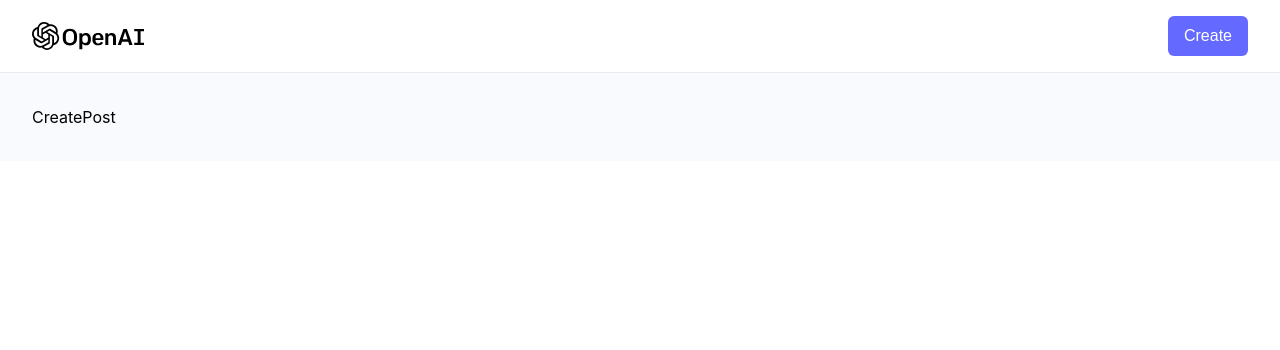
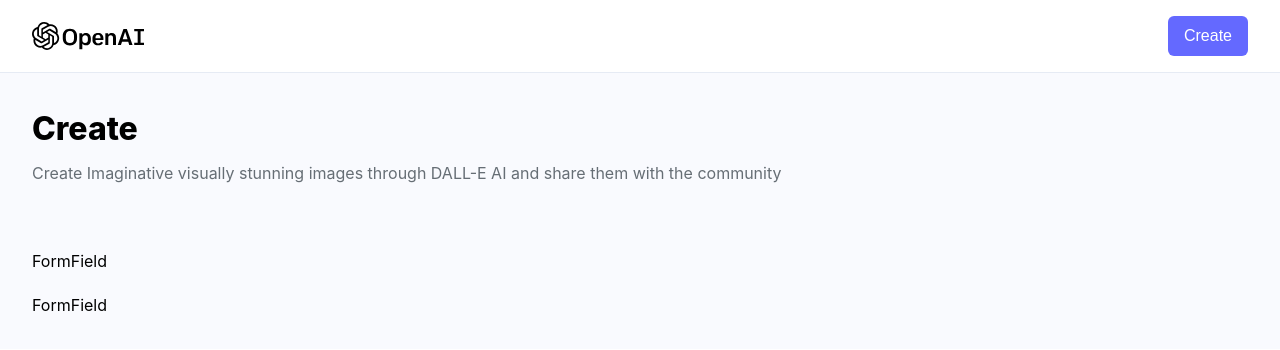
Before and after one commit to HasanAldhahi/SDE_Final_Project, a React (Vite) app in the folder client/: page /Create-Post in a window 1280 px wide. Shown: the top 350 px of the page. Built offline with nearby package versions, Linux system fonts and the light colour scheme.

Commit message:
added the new utility as well as the create post page

```diff
--- a/client/src/pages/CreatePost.jsx
+++ b/client/src/pages/CreatePost.jsx
@@ -1,7 +1,54 @@
-import React from "react";
+import React, { useState } from "react";
+import { useNavigate } from "react-router-dom";
+import { preview } from "../assets";
+import { getRandomPrompt } from "../utils";
+
+import { FormField, Loader } from "../components";
 
 function CreatePost() {
-  return <div>CreatePost</div>;
+  const navigate = useNavigate();
+  const [form, setForm] = useState({
+    name: "",
+    prompt: "",
+    photo: "",
+  });
+  const [generatingImg, setGeneratingImg] = useState(false);
+
+  const handleChange = (e) => {};
+  const handleSubmit = () => {};
+  const handleSupriseMe = () => {};
+
+  return (
+    <section className="max-w-7xl mx-auto">
+      <div>
+        <h1 className="font-extrabold text-[#222328 text-[32px]">Create</h1>
+        <p className="mt-2 text-[#666e75] text-[16px] max-w[500px]">
+          Create Imaginative visually stunning images through DALL-E AI and
+          share them with the community
+        </p>
+      </div>
+      <form className=" mt-16 max-w-3xl " onSubmit={{ handleSubmit }}>
+        <div className="flex flex-col gap-5">
+          <FormField
+            LabelName="Your name"
+            type="text"
+            name="name"
+            placeholder="John Doe"
+            value={form.name}
+            handleChange={handleChange}
+          />
+          <FormField
+            LabelName="Prompt"
+            type="text"
+            name="Prompt"
+            placeholder=" a bowl of soup that looks like a monster, knitted out of wool"
+            value={form.name}
+            handleSupriseMe={handleSupriseMe}
+          />
+        </div>
+      </form>
+    </section>
+  );
 }
 
 export default CreatePost;
--- /dev/null
+++ b/client/src/utils/index.js
@@ -0,0 +1,8 @@
+import {surpriseMePrompts} from "../constants";
+export function getRandomPrompt(prompt){
+
+    const randomIndex = Math.floor(Math.random() * supriseMePrompts.length);
+    const randomPrompt = supriseMePrompts[randomIndex]
+    if(randomPrompt === prompt) return getRandomPrompt(prompt)
+    return randomPrompt;
+}
```
